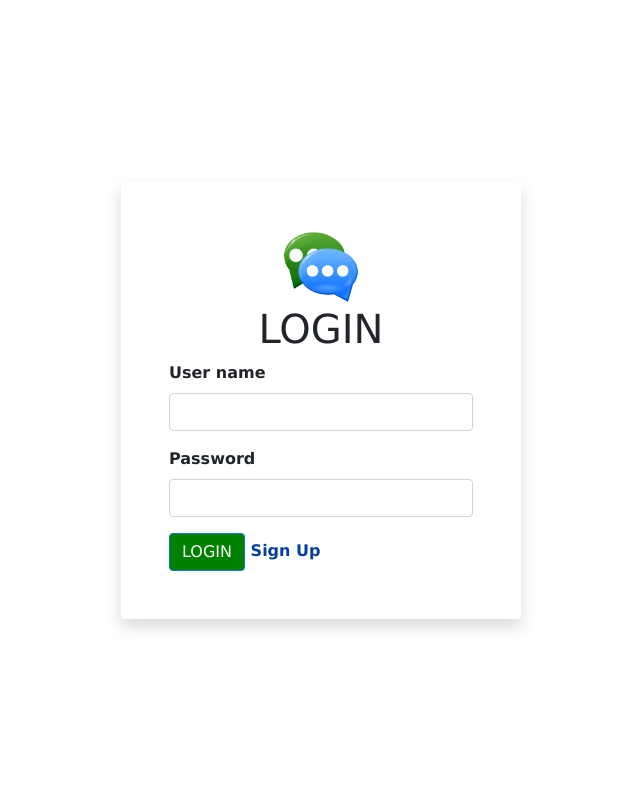
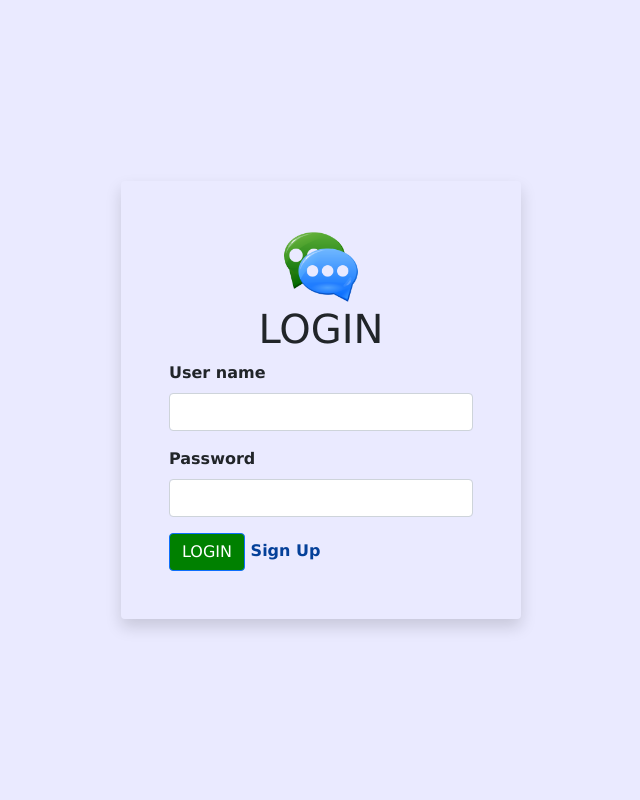
Before and after one commit to JessicaZambranoCG/LoginChat, a PHP site: page / in a window 1280 px wide. Shown: the whole page, without its empty margins (319-959 px from the left). Run offline with PHP 8.4, Linux system fonts and the light colour scheme.

Commit message:
feat: add backgroun color all the file

```diff
--- a/css/style.css
+++ b/css/style.css
@@ -107,3 +107,7 @@ textarea {
 	font-family: Verdana, Geneva, Tahoma, sans-serif;
 	font-weight: 600;
 }
+
+body{
+	background-color: rgb(234, 234, 255);
+}
```
